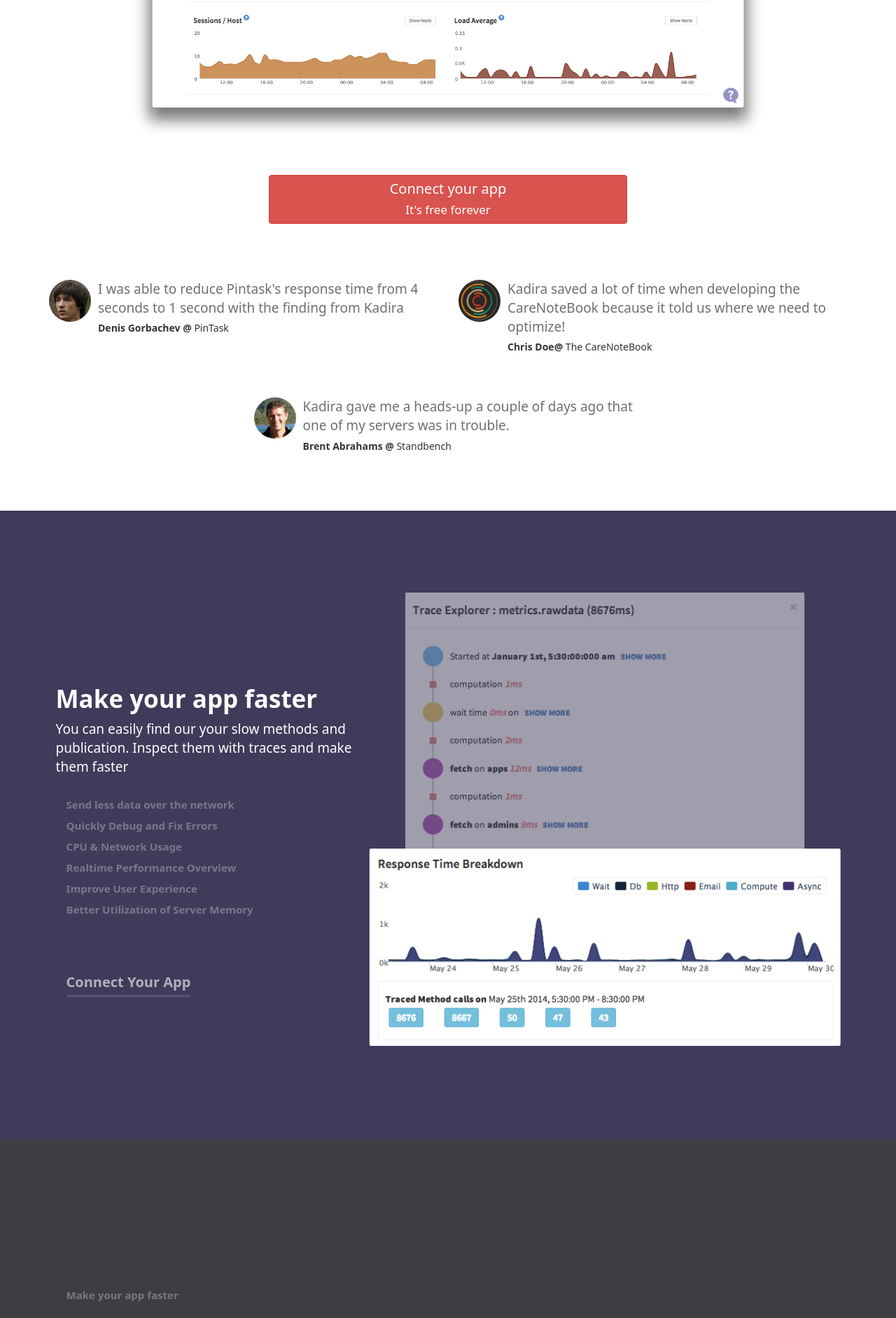
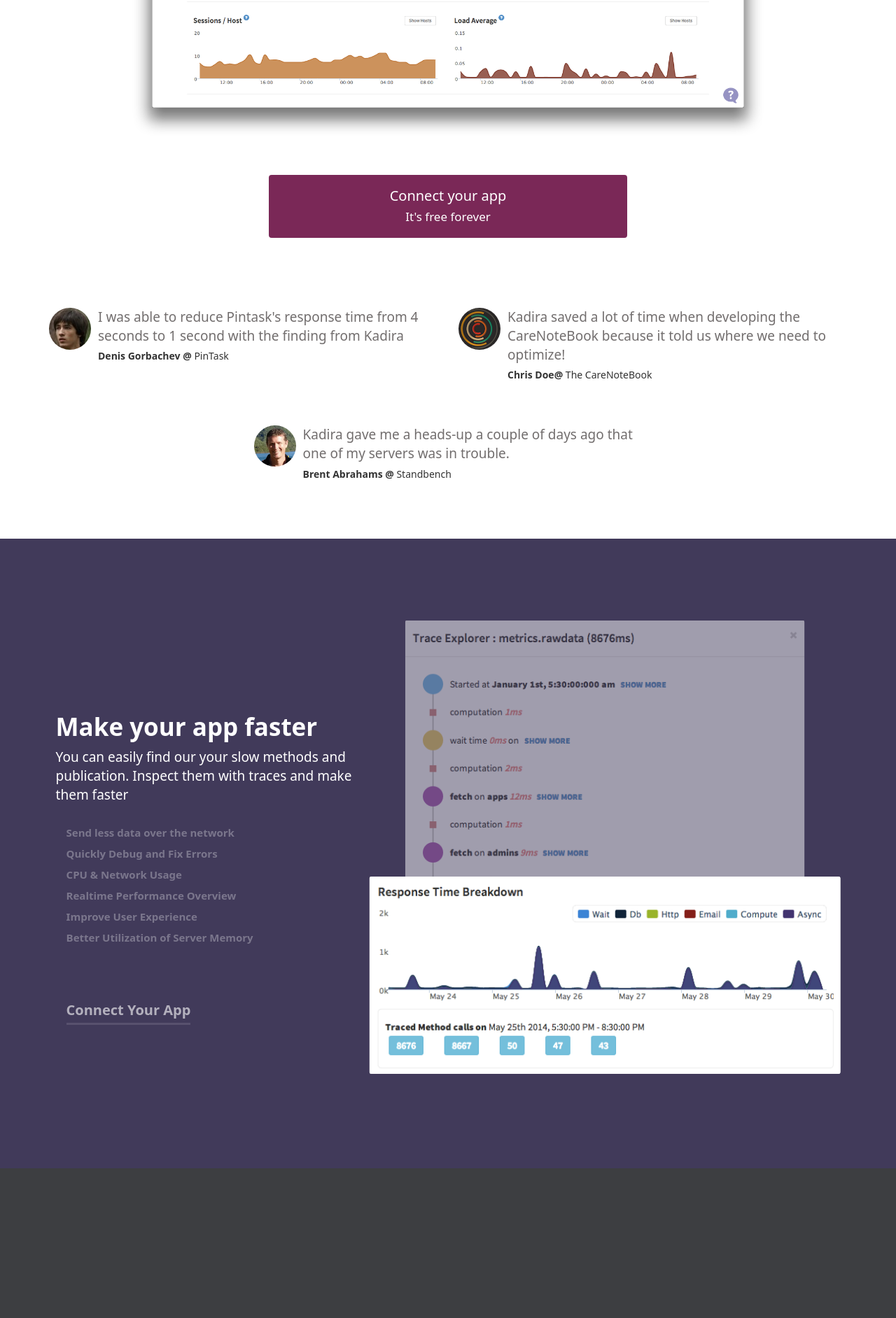
Before and after one commit to kadiraio/kadiraio.github.io, a Jekyll site: the page built from index.html, in a window 1280 px wide. Shown: the part 649-2533 px from the top of the page at 70% size. Built offline with Jekyll 4.4.1, drawn with Linux system fonts in a browser that asks for light colours; the list of posts is cut into pages by our own code.

Commit message:
improve buttons

```diff
--- a/_layouts/home.html
+++ b/_layouts/home.html
@@ -19,7 +19,7 @@
   </div>
 
   <div class="connect-app">
-    <a href="https://ui.kadira.io/sign-up" class="btn btn-danger">
+    <a href="https://ui.kadira.io/sign-up" class="btn">
       Connect your app<br>
       <small>It's free forever</small>
     </a>
--- a/css/style.css
+++ b/css/style.css
@@ -371,16 +371,18 @@ body, div, ul, li, a, h1, h2, h3, h4, h5 {
 */
 
 .connect-app {
-  padding: 0px 0;
+  padding: 0 0 20px 0;
   text-align: center;
 }
 
 .connect-app a.btn {
   width: 40%;
   margin: 0 auto;
-  padding: 5px;
+  padding: 15px;
   font-size: 20px;
   transition: all 0.5s;
+  background-color: #7A2857;
+  color: #fff;
 }
 
 .connect-app a.btn:hover {
@@ -388,6 +390,7 @@ body, div, ul, li, a, h1, h2, h3, h4, h5 {
   -webkit-transform: translateY(-10px);
   -moz-transform: translateY(-10px);
   -o-transform: translateY(-10px);
+  background-color: #A00543;
 }
 
 /*
```
